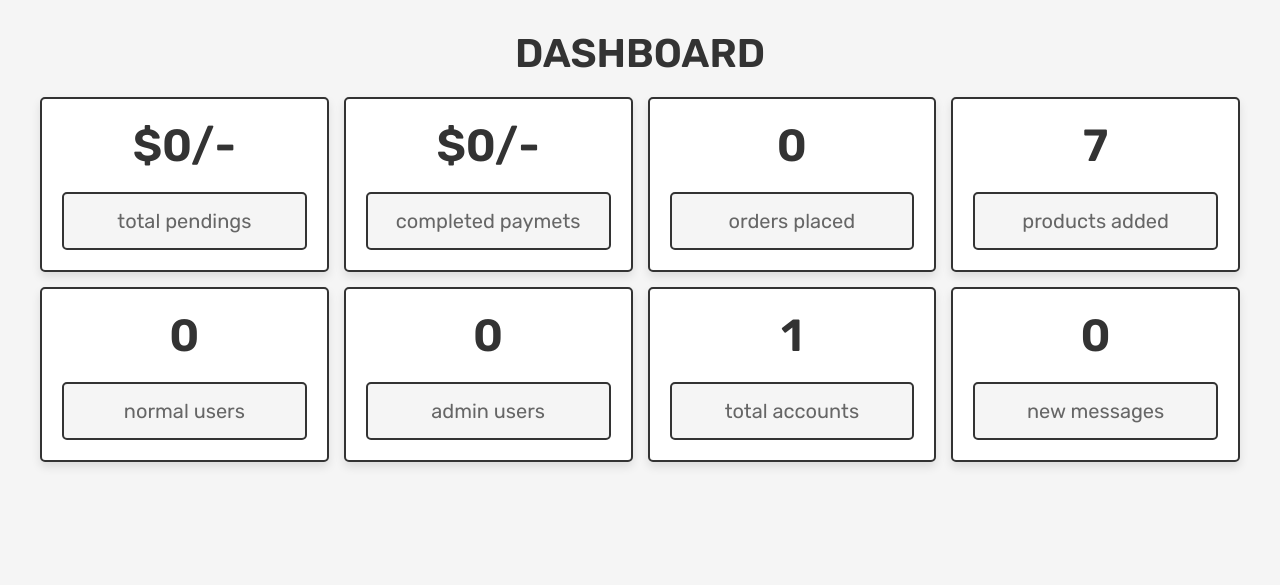
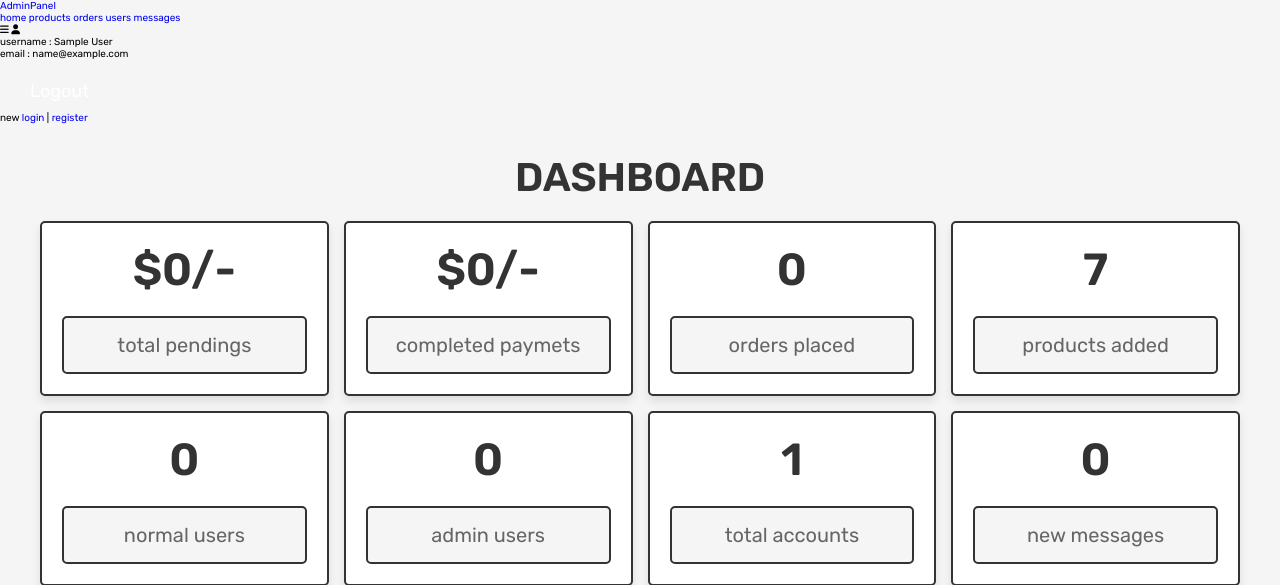
Before and after one commit to Lanarus/flower-shop, a PHP site: page /admin_page.php in a window 1280 px wide. Shown: the top 585 px of the page. Run offline with PHP 8.4, Linux system fonts and the light colour scheme; the visitor is signed in with stand-in values (Sample User, id 1); data comes from the database, SQL or seed files in the repository; data that the repository does not hold is empty.

Commit message:
admin header

```diff
--- /dev/null
+++ b/admin_header.php
@@ -0,0 +1,44 @@
+<?php
+if(isset($message)){
+   foreach($message as $message){
+      echo '
+      <div class="message">
+         <span>'.$message.'</span>
+         <i class="fas fa-times" onclick="this.parentElement.remove();"></i>
+      </div>
+      ';
+   }
+}
+?>
+
+
+
+<header class="header">
+
+   <div class="flex">
+
+      <a href="admin_page.php" class="logo">Admin<span>Panel</span></a>
+
+      <nav class="navbar">
+         <a href="admin_page.php">home</a>
+         <a href="admin_products.php">products</a>
+         <a href="admin_orders.php">orders</a>
+         <a href="admin_users.php">users</a>
+         <a href="admin_contacts.php">messages</a>
+      </nav>
+
+      <div class="icons">
+         <div id="menu-btn" class="fas fa-bars"></div>
+         <div id="user-btn" class="fas fa-user"></div>
+      </div>
+
+      <div class="account-box">
+         <p>username : <span><?php echo $_SESSION['admin_name']; ?></span></p>
+         <p>email : <span><?php echo $_SESSION['admin_email']; ?></span></p>
+         <a href="logout.php" class="delete-btn">logout</a>
+         <div>new <a href="login.php">login</a> | <a href="register.php">register</a> </div>
+      </div>
+
+   </div>
+
+</header>
--- a/admin_page.php
+++ b/admin_page.php
@@ -30,7 +30,7 @@ if(!isset($admin_id)){
 </head>
 <body>
 
-
+<?php @include 'admin_header.php'; ?>
 
 <section class="dashboard">
 
```
Also changed, not shown: admin_contacts.php (added), admin_orders.php (added), admin_products.php (added), admin_users.php (added).
